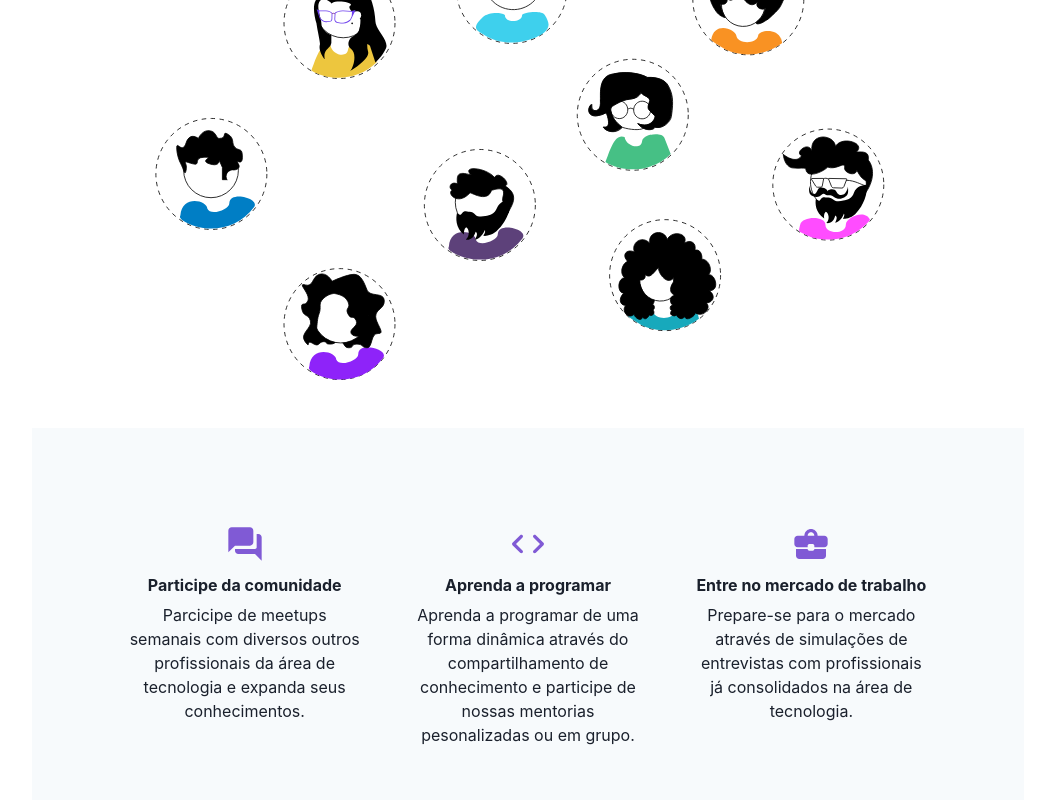
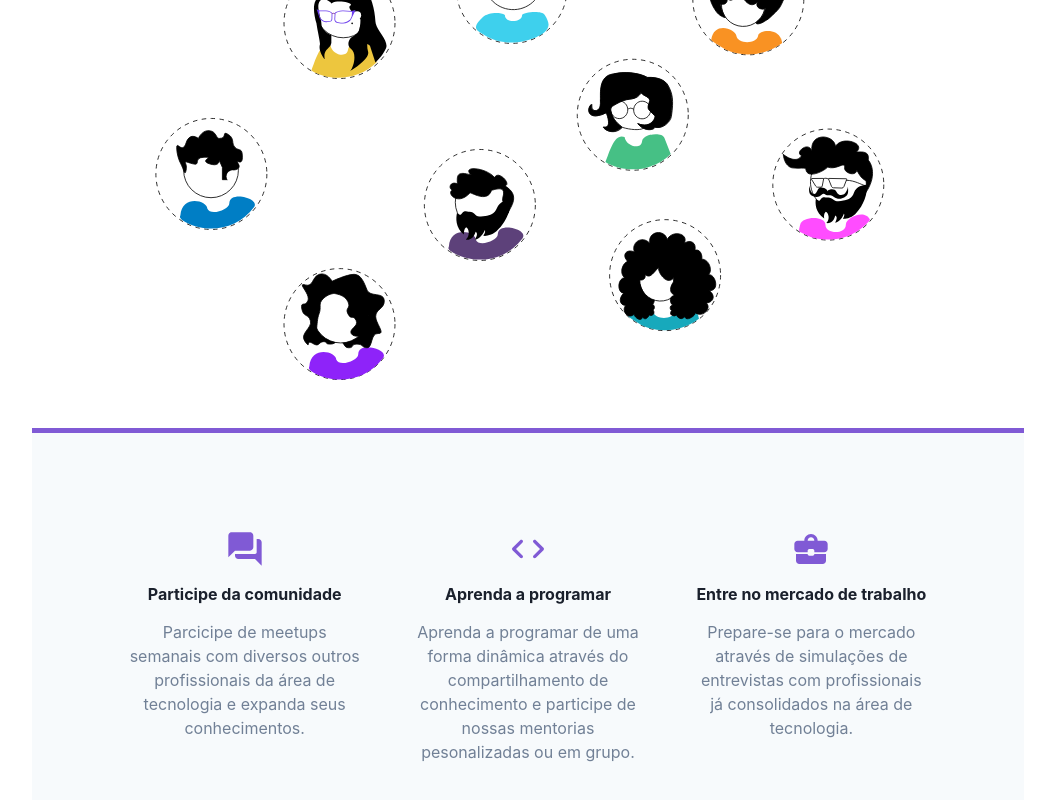
Before and after one commit to podcodar/webapp, a Next.js app: page / in a window 1280 px wide. Shown: the part 484-1284 px from the top of the page, without its empty margins (112-1167 px from the left). Built offline with nearby package versions, Linux system fonts and the light colour scheme.

Commit message:
add border top

```diff
--- a/packages/components/HowItWorksSection.tsx
+++ b/packages/components/HowItWorksSection.tsx
@@ -9,7 +9,13 @@ import {
 
 const HowItWorksSection = () => {
   return (
-    <Box bg={useColorModeValue('gray.50', 'gray.900')} p="1rem" mt="3rem">
+    <Box
+      bg={useColorModeValue('gray.50', 'gray.900')}
+      p="1rem"
+      mt="3rem"
+      borderTop="5px solid"
+      borderColor="purple.500"
+    >
       <SimpleGrid
         minChildWidth="150px"
         spacing="50px"
@@ -17,33 +23,38 @@ const HowItWorksSection = () => {
         margin={20}
       >
         <Text as="span">
-          <ConversationIcon w={10} h={10} marginBottom={3} color="purple.500" />
-          <Heading size="sm" marginBottom="0.5rem">
+          <ConversationIcon
+            w={10}
+            h={10}
+            marginBottom="1rem"
+            color="purple.500"
+          />
+          <Heading size="sm" marginBottom="1rem">
             Participe da comunidade
           </Heading>
-          <Text>
+          <Text color={'gray.500'}>
             Parcicipe de meetups semanais com diversos outros profissionais da
             área de tecnologia e expanda seus conhecimentos.
           </Text>
         </Text>
         <Text as="span">
-          <CodeIcon w={10} h={10} marginBottom={3} color="purple.500" />
-          <Heading size="sm" marginBottom="0.5rem">
+          <CodeIcon w={10} h={10} marginBottom="1rem" color="purple.500" />
+          <Heading size="sm" marginBottom="1rem">
             Aprenda a programar
           </Heading>
-          <Text>
+          <Text color={'gray.500'}>
             Aprenda a programar de uma forma dinâmica através do
             compartilhamento de conhecimento e participe de nossas mentorias
             pesonalizadas ou em grupo.
           </Text>
         </Text>
         <Text as="span">
-          <BriefcaseIcon w={10} h={10} marginBottom={3} color="purple.500" />
+          <BriefcaseIcon w={10} h={10} marginBottom="1rem" color="purple.500" />
 
-          <Heading size="sm" marginBottom="0.5rem">
+          <Heading size="sm" marginBottom="1rem">
             Entre no mercado de trabalho
           </Heading>
-          <Text>
+          <Text color={'gray.500'}>
             Prepare-se para o mercado através de simulações de entrevistas com
             profissionais já consolidados na área de tecnologia.
           </Text>
```
